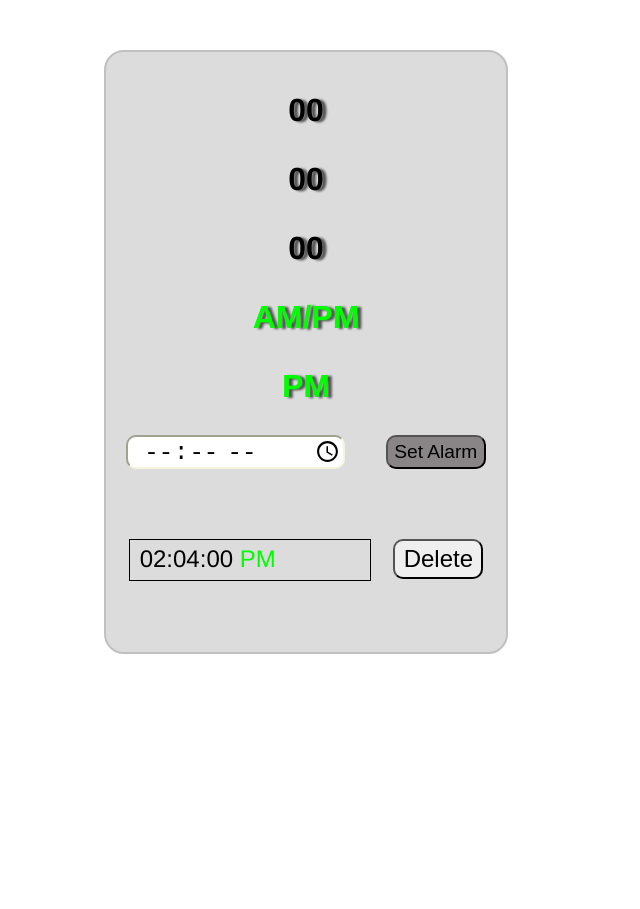
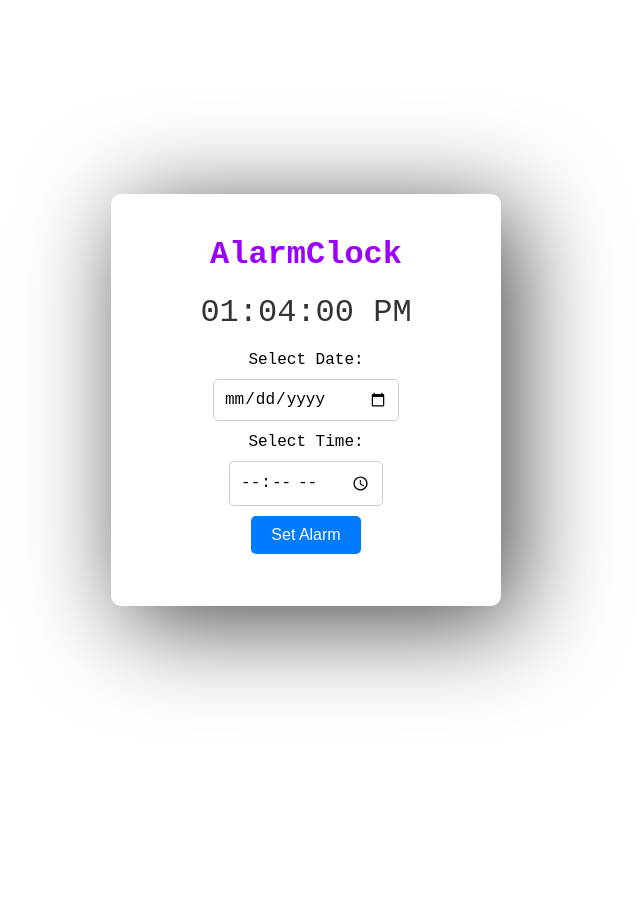
Before and after one commit to AmitKumarr2024/AlarmClock, a plain HTML site: page index.html in a window 1280 px wide. Shown: the whole page, without its empty margins (334-974 px from the left). After the commit the page ends 800 px from the top, so only its background shows below. Drawn offline with Linux system fonts and the light colour scheme.

Commit message:
project complete.

```diff
--- a/index.html
+++ b/index.html
@@ -1,35 +1,38 @@
 <!DOCTYPE html>
 <html lang="en">
 <head>
-    <meta charset="UTF-8" />
-    <meta name="viewport" content="width=device-width, initial-scale=1.0" />
+  <meta charset="UTF-8">
+  <meta name="viewport" content="width=device-width, initial-scale=1.0">
   <link rel="stylesheet" href="style.css">
-    <title>Alarm clock</title>
+  <title>Alarm Clock</title>
 </head>
 <body>
-    <section id="alarmBox">
-      <!-- here running clock is places -->
-      <main class="activeClock">
-        <p class="hours">00</p>
-        <p class="minutes">00</p>
-        <p class="seconds">00</p>
-        <p class="ampm">AM/PM</p>
-        <span class="ampm"> PM</span>
-      </main>
-      <!-- alarm set position -->
-      <div class="alarmEditBox">
-        <input type="time" />
-        <!-- alarm set button -->
-        <button class="setAlarm">Set Alarm</button>
+  <div class="clock">
+    <h1>AlarmClock</h1>
+    <div id="time" class="time">
+      00:00:00
     </div>
+    <div class="input-row">
+      <div class="input-field">
+        <label for="alarDate">
+          Select Date:
+        </label>
+        <input type="date" class="alarm-input" id="alarmDate" min="">
+      </div>
+      <div class="input-field">
+        <label for="alarTime">
+          Select Time:
+        </label>
+        <input type="time" class="alarm-input" id="alarmTime">
+        <button id="setAlarm">
+          Set Alarm
+        </button>
+      </div>
+      <div class="alarms" id="alarms">
 
-      <!-- reminder of alarm which is already set -->
-      <div class="recordOfAlarm">
-        <div class="setTime">02:04:00 <span class="ampm">PM</span></div>
-        <button class="deleteBtn">Delete</button>
       </div>
-    </section>
-
+    </div>
+  </div>
   <script src="script.js"></script>
 </body>
 </html>
--- a/script.js
+++ b/script.js
@@ -0,0 +1,107 @@
+let time = document.querySelector("#time");
+let dateInput = document.querySelector("#alarmDate");
+let timeInput = document.querySelector("#alarmTime");
+let btn = document.querySelector("#setAlarm");
+let contain = document.querySelector("#alarms");
+let interval;
+let maxValue = 3;
+let count = 0;
+let alarmTimesArray = [];
+
+function timeChangeFunction() {
+  let current = new Date();
+  let hours = current.getHours();
+  let minutes = String(current.getMinutes()).padStart(2, "0");
+  let Seconds = String(current.getSeconds()).padStart(2, "0");
+  let period = "AM";
+  if (hours >= 12) {
+    period = "PM";
+    if (hours > 12) {
+      hours -= 12;
+    }
+  }
+  hours = String(hours).padStart(2, "0");
+  time.textContent = `${hours}:${minutes}:${Seconds} ${period}`;
+}
+
+//this function will help to set alarm
+function alarmSetFunction() {
+  let now = new Date();
+  let selectedDate = new Date(dateInput.value + "T" + timeInput.value);
+
+  //now set condition for selectDate in respect of date.
+  if (selectedDate <= now) {
+    alert(`Please select a future date and time.`);
+    //to reload page again
+    window.location.reload();
+    return;
+}
+//now condition is for array
+if (alarmTimesArray.includes(selectedDate.toString())) {
+    alert(`you cannot set multiple alarms for the same time.`);
+    return;
+}
+
+if (count < maxValue) {
+    let timeUntilAlarm = selectedDate - now;
+    let alarmDiv = document.createElement("element");
+    alarmDiv.classList.add("alarm");
+    alarmDiv.innerHTML = `
+    <span>
+    ${selectedDate.toLocaleString()}
+    </span>
+    <button class="delete-alarm" style="border-radius:10px;background-color:red;color:white;font-size:1rem">Delete</button>
+    `;
+
+
+    //to delete single alarm list from record
+    alarmDiv.querySelector(".delete-alarm").addEventListener("click", () => {
+        alarmDiv.remove();
+        count--;
+        clearTimeout(interval);
+        const idx = alarmTimesArray.indexOf(selectedDate.toString());
+        if (idx !== -1) {
+            alarmTimesArray.splice(idx, 1);
+        }
+    });
+    interval = setTimeout(() => {
+        alert("Time to Wake up!");
+        alarmDiv.remove();
+        count--;
+        const alarmIndex = alarmTimesArray.indexOf(selectedDate.toString());
+        if (alarmIndex !== -1) {
+            alarmTimesArray.splice(alarmIndex, 1);
+        }
+    }, timeUntilAlarm);
+    //here js element is visible to user after appendChild function use
+    contain.appendChild(alarmDiv);
+    count++;
+    alarmTimesArray.push(selectedDate.toString());
+} else {
+    alert("you can only set a maximum of 3 alarms.");
+
+}
+}
+
+function showAlarmFunction() {
+  let alarms = contain.querySelectorAll(".alarm")
+  alarms.forEach((alarm) => {
+    let deleteButton = alarm.querySelector(".delete-alarm");
+    deleteButton.addEventListener("click", () => {
+      alarmDiv.remove();
+      count--;
+      clearTimeout(interval);
+      const alarmIndex = alarmTimesArray.indexOf(selectedDate.toString());
+      if (alarmIndex !== -1) {
+        alarmTimesArray.splice(alarmIndex, 1);
+      }
+    });
+  });
+
+}
+
+//call all the function(
+showAlarmFunction();
+setInterval(timeChangeFunction, 1000);
+btn.addEventListener("click",alarmSetFunction);
+timeChangeFunction();
--- a/style.css
+++ b/style.css
@@ -1,79 +1,105 @@
 body {
-  margin: 0;
-  padding: 0;
-  box-shadow: none;
+  font-family: monospace, sans-serif;
   display: flex;
   justify-content: center;
-  margin-top: 50px;
+  align-items: center;
+  min-height: 100vh;
+  margin: 0;
+}
+
+.clock {
+  text-align: center;
+  background-color: #fff;
+  border-radius: 10px;
+  box-shadow: 15px 16px 100px rgb(71, 70, 70);
+  padding: 20px;
+  width: 350px;
+}
+
+h1 {
+  font-size: 2rem;
+  color: rgb(153, 0, 255);
+}
+h3 {
+  font-size: 1rem;
+  color: #333333;
+}
+.time {
+  font-size: 2rem;
+  margin: 20px 0;
+  color: #333;
+}
+.input-row {
+  display: flex;
+  flex-direction: column;
+  gap: 12px;
   align-items: center;
 }
-#alarmBox {
-  height: 600px;
-  width: 400px;
-  background-color: gainsboro;
-  border: 2px solid silver;
-  border-radius: 20px;
+.input-field {
+  display: flex;
+  flex-direction: column;
+  align-items: center;
+  gap: 10px;
+}
+input[type="date"],
+input[type="time"] {
+  padding: 10px;
+  font-size: 1rem;
+  border: 1px solid #ccc;
+  border-radius: 5px;
+  width: 100%;
+  max-width: 300px;
 }
 
-.activeClock {
-  /* display: flex; */
-  margin-top: 40px;
-  text-align: center;
-  font-size: 2rem;
-  font-weight: 600;
-  font-family: "Franklin Gothic Medium", "Arial Narrow", Arial, sans-serif;
-
-  filter: drop-shadow(4px 1px 1px rgb(81, 81, 81));
-}
-.ampm {
-  color: rgb(0, 253, 0);
+.button-row {
+  display: flex;
+  gap: 10px;
+  justify-content: center;
+  align-items: center;
 }
 
-/* design start of edit alarm box */
-.alarmEditBox {
-  display: flex;
-  justify-content: space-around;
-  margin-top: 30px;
+#setAlarm,
+#updateTime {
+  background-color: #007bff;
+  color: #fff;
+  border: none;
+  padding: 10px 20px;
+  border-radius: 5px;
+  cursor: pointer;
+  font-size: 1rem;
+  transition: background-color 0.3s;
 }
 
-.alarmEditBox input {
-  height: 30px;
-  width: 200px;
-  border-radius: 10px;
-  border-color: beige;
-  font-size: 1.5rem;
-  padding-left: 15px;
-}
-.setAlarm {
-  background-color: rgb(137, 132, 133);
-  border-radius: 10px;
-  width: 100px;
-  font-size: larger;
-}
-/* record of set alarm list start here */
-.recordOfAlarm {
-  width: 100%;
-  height: 70%;
-  /* background-color: red; */
-  display: flex;
-  justify-content: space-evenly;
-  margin-top: 20px;
+#setAlarm:hover,
+#updateTime:hover {
+  background-color: #0056b3;
 }
 
-.setTime {
-  border: 1px solid black;
-  height: 30px;
-  width: 220px;
-  padding: 5px 10px;
-  margin-top: 50px;
-  font-size: 1.5rem;
-  font-family: "Franklin Gothic Medium", "Arial Narrow", Arial, sans-serif;
+.alarms{
+    margin-top: 20px;
+    text-align: left;
+    color: #333;
 }
-.deleteBtn {
-  margin-top: 50px;
-  width: 90px;
-  height: 40px;
-  border-radius: 10px;
-  font-size: 1.5rem;
-  /* padding:20px; */
+
+.alarm{
+  width: 300px;
+    background-color: #f0f0f0;
+    border: 1px solid #ccc;
+    border-radius: 50px;
+    padding: 20px;
+    margin: 10px 0;
+    display: flex;
+    justify-content: space-between;
+    align-items: center;
+    animation: fadeIn 0.5s ease-in-out;
+    font-size: 14px;
 }
+
+@keyframes fadeIn{
+    from{
+        opacity:0;
+    }
+    to{
+        opacity:1;
+    }
+}
```
Also changed, not shown: 1 other file. Lines whose indentation alone changed are shown as unchanged.
